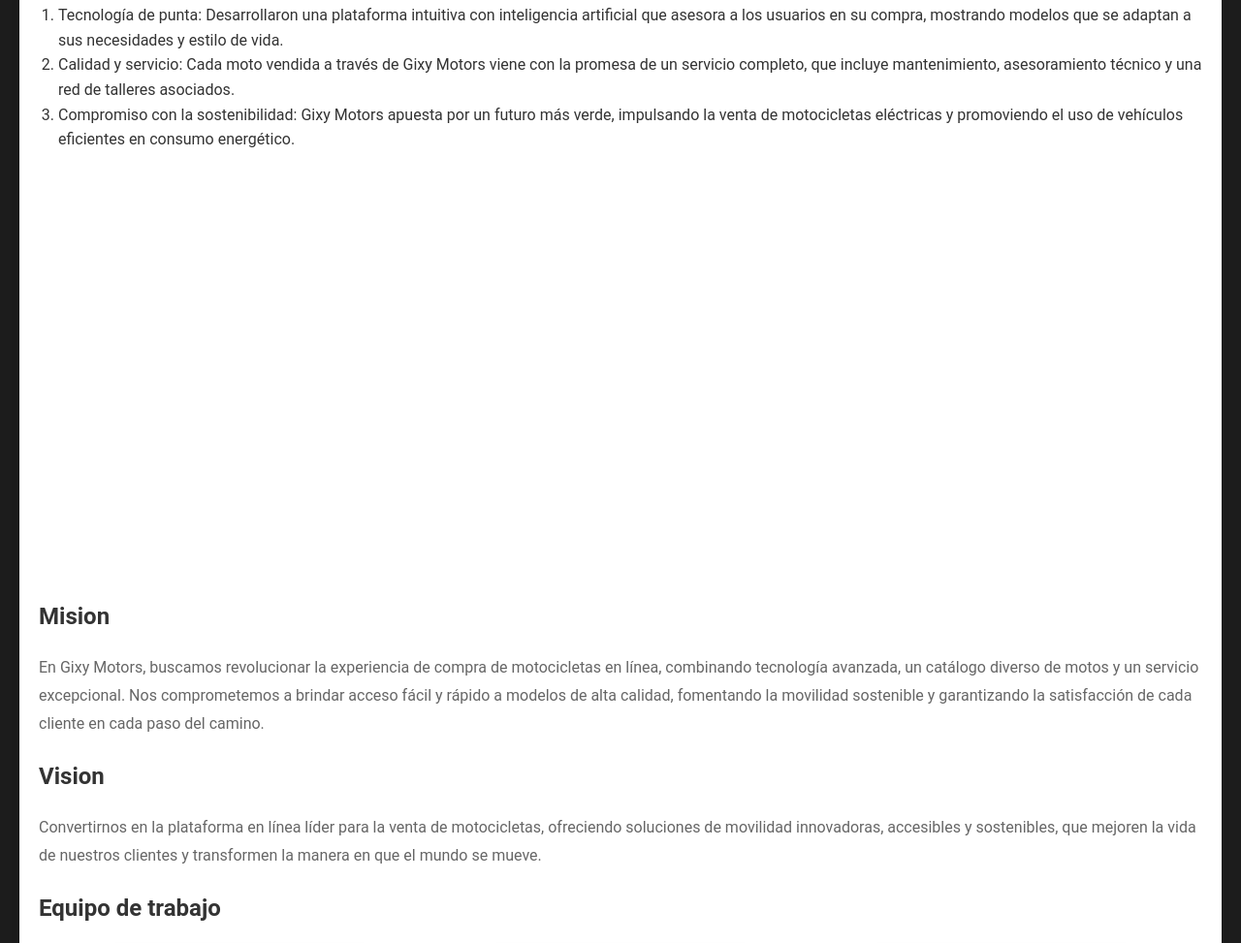
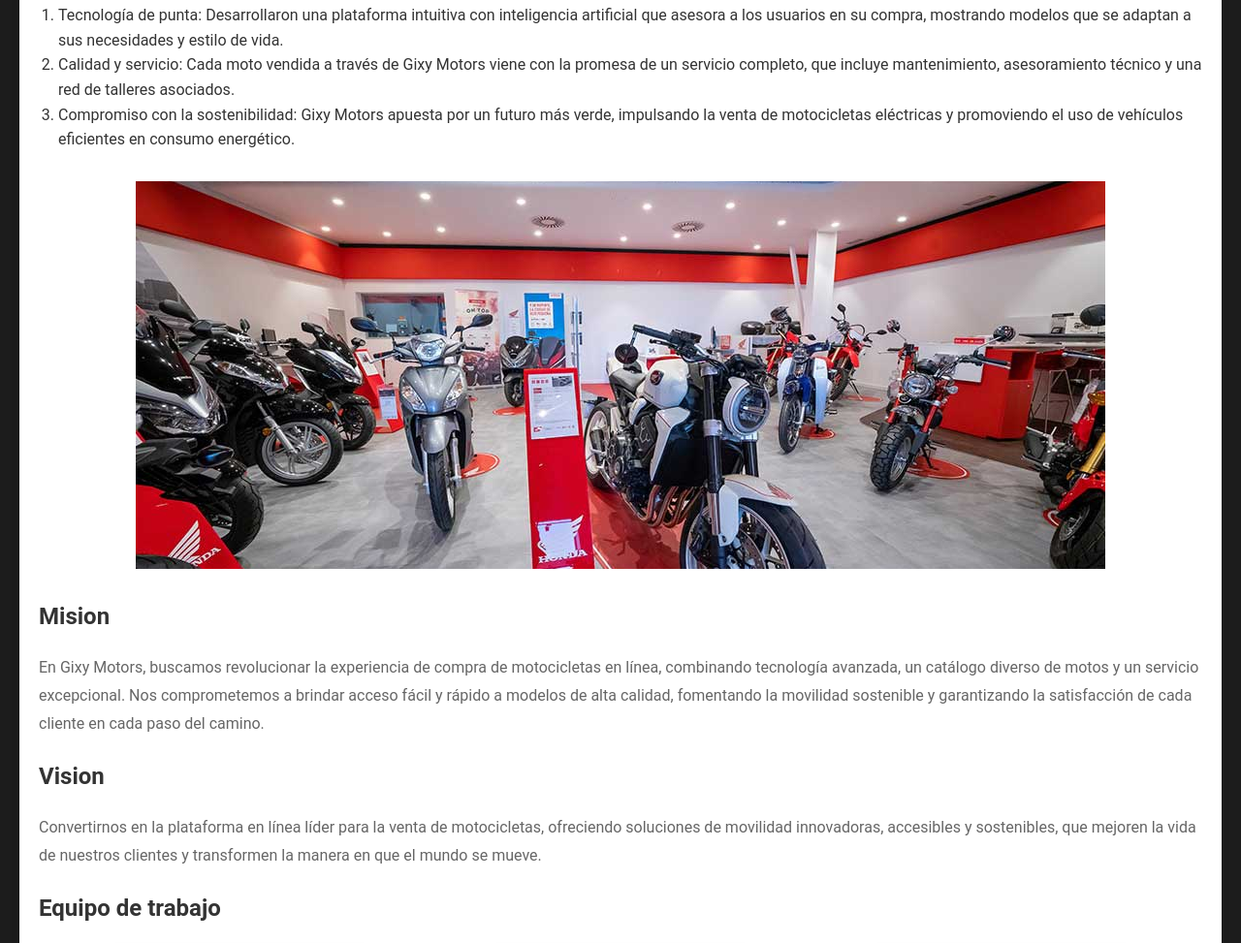
Before and after one commit to chagor04/Gixy-Motors, a plain HTML site: page index.html in a window 1280 px wide. Shown: the part 995-1968 px from the top of the page at 97% size. Drawn offline with Linux system fonts and the light colour scheme; the site is published under a folder, as on GitHub Pages, so addresses that start at the root find nothing.

Commit message:
se arregla imagen

```diff
--- a/style.css
+++ b/style.css
@@ -155,7 +155,7 @@
     height: 400px;
     margin: 30px 0;
     border-radius: 10px;
-    background: url('/imagenes/concecionaria.jpg') no-repeat center center;
+    background: url('./imagenes/concecionaria.jpg') no-repeat center center;
 }
 /* Estilo general para el contenedor de tarjetas */
 .team-container {
```
